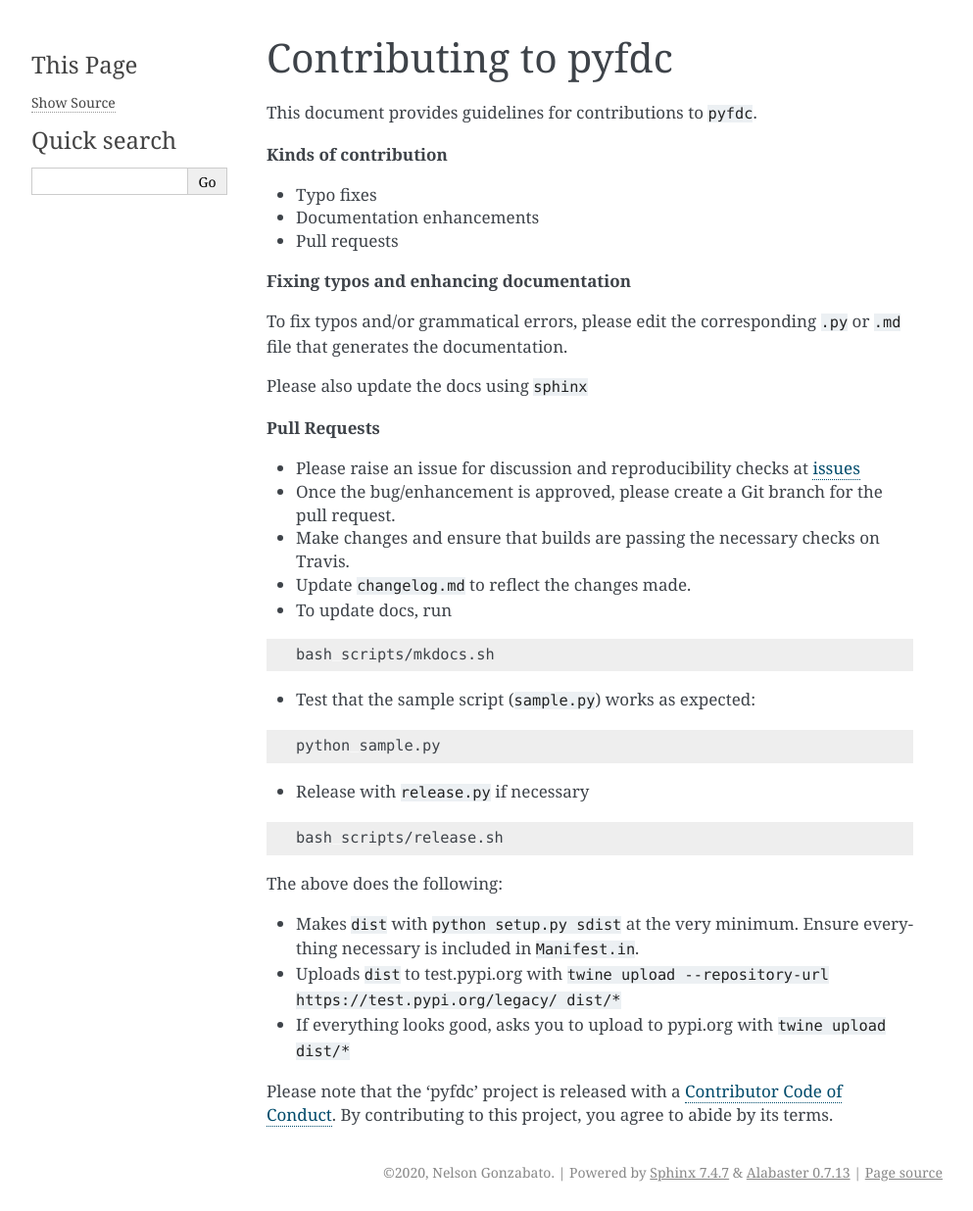
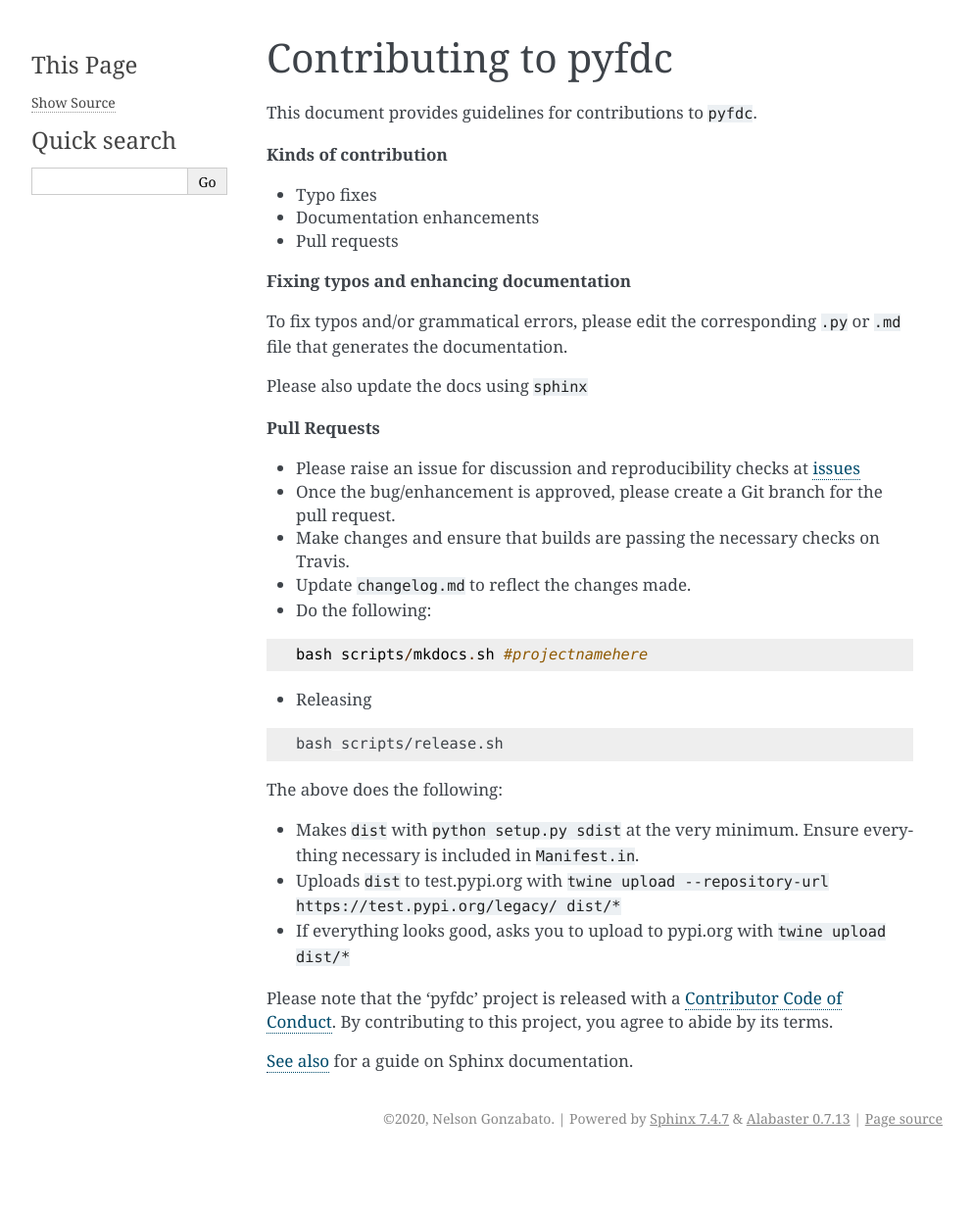
Before and after one commit to Nelson-Gon/pyfdc, a Sphinx documentation site: the page built from docs/source/CONTRIBUTING.rst, in a window 1280 px wide. Shown: the whole page at 98% size, without its empty margins (148-1141 px from the left). Built offline with Sphinx 7.4.7, drawn with Linux system fonts in a browser that asks for light colours; after the commit the page ends 1181 px from its top, so only the background shows below that.

Commit message:
Update docs generator

```diff
--- a/docs/source/CONTRIBUTING.rst
+++ b/docs/source/CONTRIBUTING.rst
@@ -33,21 +33,14 @@ Please also update the docs using ``sphinx``
   Update ``changelog.md`` to reflect the changes made.
 
 *
-  To update docs, run
+  Do the following:
 
-.. code-block:: shell
+.. code-block::
 
-   bash scripts/mkdocs.sh
+   bash scripts/mkdocs.sh #projectnamehere
 
 
-* Test that the sample script (\ ``sample.py``\ ) works as expected:
-
-.. code-block:: shell
-
-   python sample.py
-
-
-* Release with ``release.py`` if necessary
+* Releasing
 
 .. code-block:: shell
 
@@ -62,5 +55,7 @@ The above does the following:
 * If everything looks good, asks you to upload to pypi.org with ``twine upload dist/*``
 
 Please note that the 'pyfdc' project is released with a
-`Contributor Code of Conduct <https://github.com/Nelson-Gon/pyfdc/.github/CODE_OF_CONDUCT.md>`_.
+`Contributor Code of Conduct <https://github/com/Nelson-Gon/pyfdc/.github/CODE_OF_CONDUCT.md>`_.
 By contributing to this project, you agree to abide by its terms.
+
+`See also <https://samnicholls.net/2016/06/15/how-to-sphinx-readthedocs/>`_ for a guide on Sphinx documentation.
```
Also changed, not shown: .github/CONTRIBUTING.md, 1 other file.
